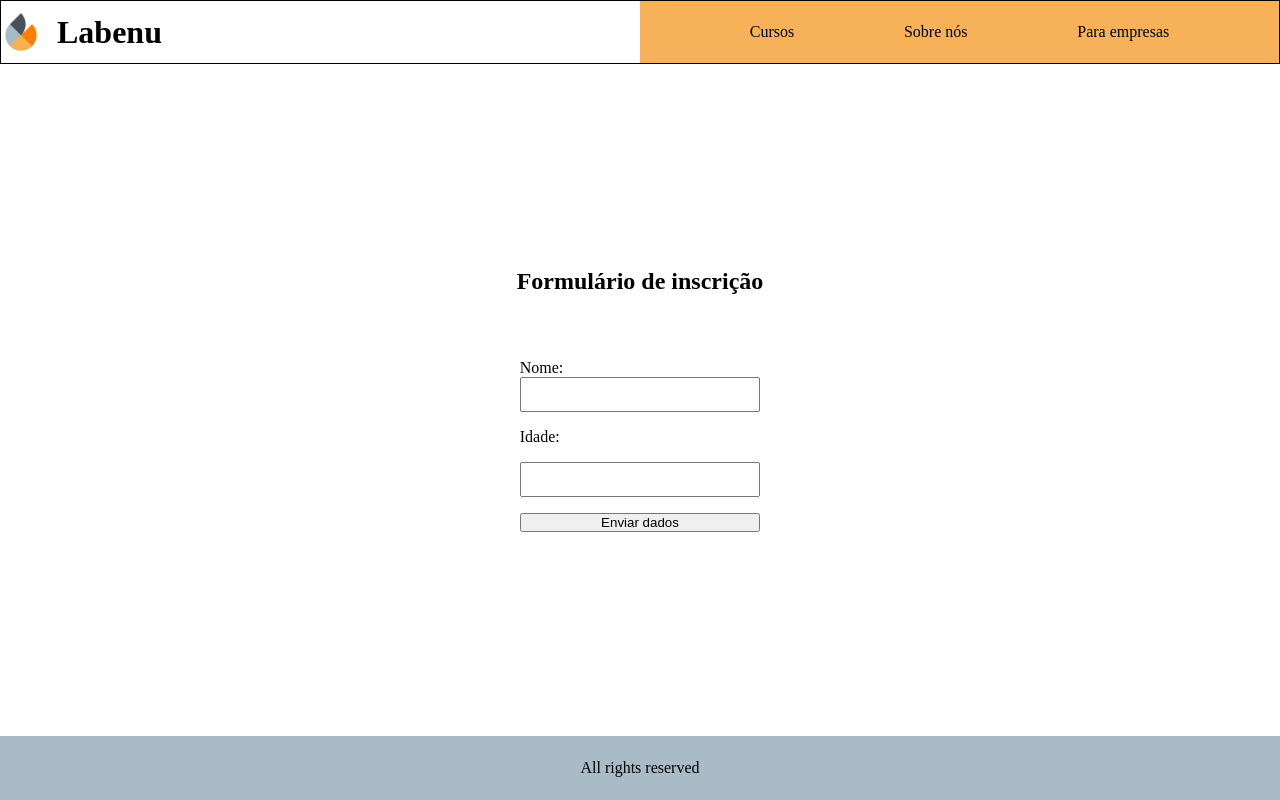
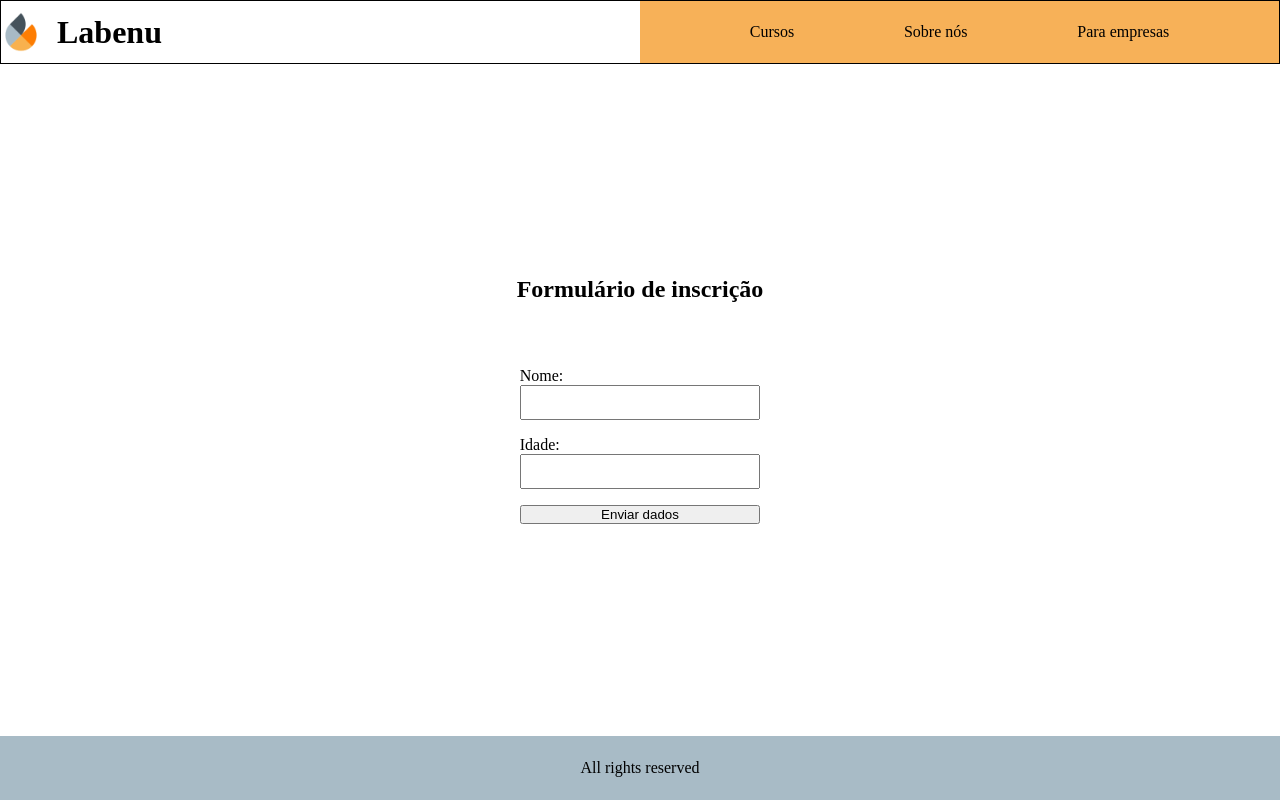
Before and after one commit to thiagorcon/inputs-controlados-template, a React (Create React App) app: page / in a window 1280 px wide. Built offline with nearby package versions, Linux system fonts and the light colour scheme.

Commit message:
Update MainPage.js

```diff
--- a/src/Components/MainPage/MainPage.js
+++ b/src/Components/MainPage/MainPage.js
@@ -12,9 +12,9 @@ function MainPage() {
         </label>
         <label>
           Idade:
+          <Input/>
         </label>
-          <Input/>
-      <button>Enviar dados</button>
+        <button>Enviar dados</button>
       </Form>
     </MainContainer>
   )
```
